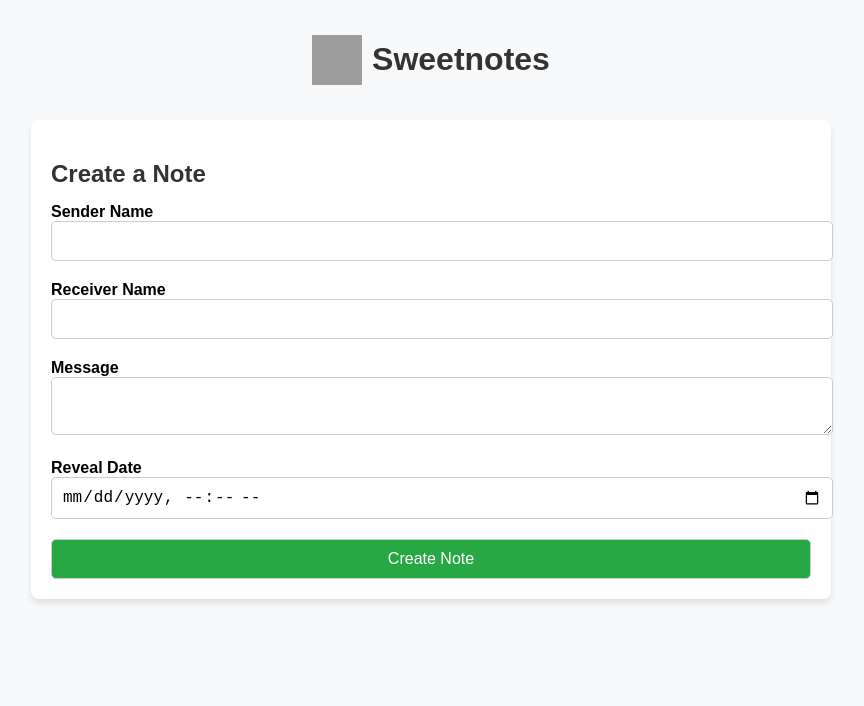
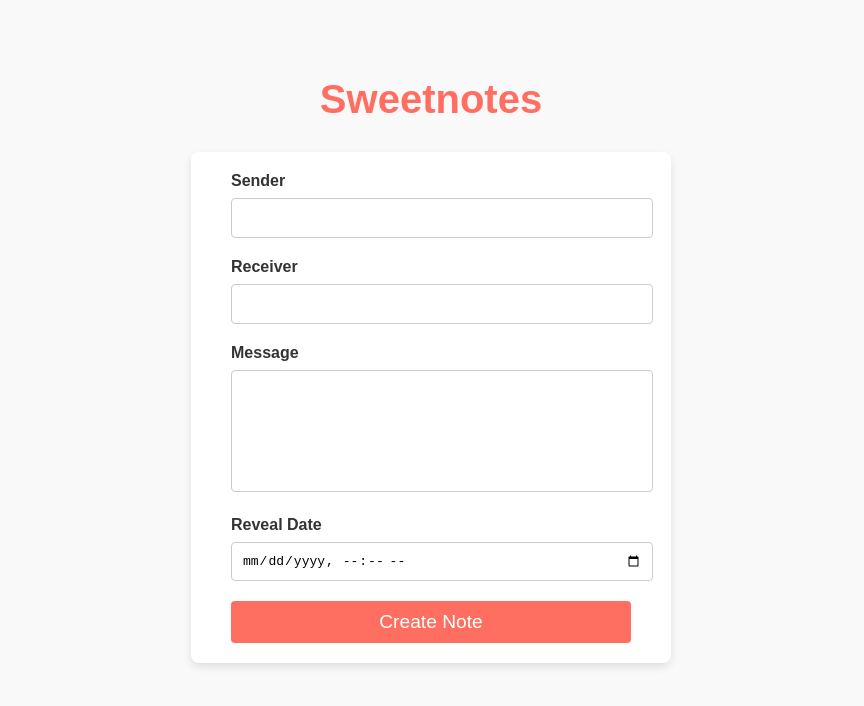
Before and after one commit to deepto98/sweetnotes, a React (Create React App) app in the folder frontend/: page / in a window 1280 px wide. Shown: the top 706 px of the page, without its empty margins (209-1073 px from the left). Built offline with nearby package versions, Linux system fonts and the light colour scheme; grey boxes are pictures that could not be loaded.

Commit message:
Updated color scheme, fixed null redirect issue, added share options

```diff
--- a/frontend/public/index.html
+++ b/frontend/public/index.html
@@ -24,7 +24,7 @@
       work correctly both with client-side routing and a non-root public URL.
       Learn how to configure a non-root public URL by running `npm run build`.
     -->
-    <title>React App</title>
+    <title>Sweetnotes</title>
   </head>
   <body>
     <noscript>You need to enable JavaScript to run this app.</noscript>
--- a/frontend/src/App.css
+++ b/frontend/src/App.css
@@ -1,29 +1,152 @@
 body {
-    margin: 0;
-    font-family: Arial, sans-serif;
-    background-color: #f8f9fa;
+  font-family: Arial, sans-serif;
+  background-color: #f9f9f9;
+  margin: 0;
+  padding: 0;
 }
 
-.app-container {
-    max-width: 800px;
-    margin: 0 auto;
-    padding: 20px;
+.create-note-container {
+  display: flex;
+  flex-direction: column;
+  align-items: center;
+  margin-top: 50px;
 }
 
-.app-header {
-    display: flex;
-    align-items: center;
-    justify-content: center;
-    margin-bottom: 20px;
+.title {
+  font-size: 2.5em;
+  color: #ff6f61;
+  margin-bottom: 30px;
 }
 
-.logo {
-    width: 50px;
-    height: 50px;
-    margin-right: 10px;
+.note-form {
+  background: #ffffff;
+  padding: 20px 40px;
+  border-radius: 8px;
+  box-shadow: 0 4px 8px rgba(0, 0, 0, 0.1);
+  max-width: 400px;
+  width: 100%;
 }
 
-h1 {
-    color: #333;
-    font-size: 2rem;
+.form-label {
+  display: block;
+  margin-bottom: 8px;
+  font-weight: bold;
+  color: #333333;
 }
+
+.form-input,
+.form-textarea {
+  width: 100%;
+  padding: 10px;
+  margin-bottom: 20px;
+  border: 1px solid #cccccc;
+  border-radius: 4px;
+  font-size: 1em;
+}
+
+.form-textarea {
+  resize: none;
+  height: 100px;
+}
+
+.submit-button {
+  width: 100%;
+  padding: 10px 15px;
+  background-color: #ff6f61;
+  color: #ffffff;
+  font-size: 1.2em;
+  border: none;
+  border-radius: 4px;
+  cursor: pointer;
+}
+
+.submit-button:hover {
+  background-color: #ff4c3b;
+}
+
+.submit-button:active {
+  background-color: #e04334;
+}
+
+
+.view-note-container {
+  display: flex;
+  flex-direction: column;
+  align-items: center;
+  margin-top: 50px;
+}
+
+.note-box {
+  background: #ffffff;
+  padding: 20px 40px;
+  border-radius: 8px;
+  box-shadow: 0 4px 8px rgba(0, 0, 0, 0.1);
+  max-width: 400px;
+  width: 100%;
+  text-align: left;
+}
+
+.error-message {
+  color: #e04334;
+  font-weight: bold;
+  text-align: center;
+}
+
+.note-box p {
+  margin: 10px 0;
+  font-size: 1.1em;
+  color: #333333;
+}
+
+.note-box strong {
+  color: #ff6f61;
+}
+
+.share-buttons {
+  display: flex;
+  justify-content: space-between;
+  align-items: center;
+  margin-top: 20px;
+}
+
+.copy-button,
+.whatsapp-button {
+  padding: 10px 20px;
+  font-size: 1em;
+  font-weight: bold;
+  color: #ffffff;
+  border: none;
+  border-radius: 4px;
+  cursor: pointer;
+  transition: all 0.3s ease;
+}
+
+.copy-button {
+  background-color: #007bff;
+}
+
+.copy-button:hover {
+  background-color: #0056b3;
+}
+
+.whatsapp-button {
+  background-color: #25d366;
+  display: flex;
+  align-items: center;
+  gap: 10px;
+}
+
+.whatsapp-button:hover {
+  background-color: #1ebc56;
+}
+
+.whatsapp-icon {
+  width: 20px;
+  height: 20px;
+}
+
+.copy-success {
+  margin-top: 10px;
+  color: #28a745;
+  font-weight: bold;
+}
--- a/frontend/src/App.js
+++ b/frontend/src/App.js
@@ -1,28 +1,18 @@
-import React from 'react';
-import { BrowserRouter as Router, Routes, Route } from 'react-router-dom';
-import CreateNote from './CreateNote';
-import ViewNote from './ViewNote';
-import './App.css';
+import React from "react";
+import { BrowserRouter as Router, Routes, Route } from "react-router-dom";
+import CreateNote from "./CreateNote";
+import ViewNote from "./ViewNote";
+import "./App.css";
 
-const App = () => {
+function App() {
   return (
     <Router>
-            <div className="app-container">
-                <header className="app-header">
-                    <img
-                        src="/sweetnotes-logo.png"
-                        alt="Sweetnotes Logo"
-                        className="logo"
-                    />
-                    <h1>Sweetnotes</h1>
-                </header>
       <Routes>
         <Route path="/" element={<CreateNote />} />
         <Route path="/notes/:id" element={<ViewNote />} />
       </Routes>
-            </div>
     </Router>
   );
-};
+}
 
 export default App;
--- a/frontend/src/CreateNote.css
+++ /dev/null
@@ -1,44 +0,0 @@
-.create-note-container {
-    background-color: #fff;
-    padding: 20px;
-    border-radius: 8px;
-    box-shadow: 0 4px 6px rgba(0, 0, 0, 0.1);
-    margin: 20px 0;
-}
-
-.create-note-form {
-    display: flex;
-    flex-direction: column;
-    gap: 15px;
-}
-
-.create-note-form label {
-    font-size: 1rem;
-    font-weight: bold;
-    margin-bottom: 5px;
-}
-
-.create-note-form input,
-.create-note-form textarea,
-.create-note-form button {
-    padding: 10px;
-    font-size: 1rem;
-    border: 1px solid #ccc;
-    border-radius: 5px;
-    width: 100%;
-}
-
-.create-note-form button {
-    background-color: #28a745;
-    color: white;
-    cursor: pointer;
-}
-
-.create-note-form button:hover {
-    background-color: #218838;
-}
-
-.error {
-    color: red;
-    font-size: 0.9rem;
-}
--- a/frontend/src/CreateNote.js
+++ b/frontend/src/CreateNote.js
@@ -1,84 +1,81 @@
-import React, { useState } from 'react';
-import { useNavigate } from 'react-router-dom';
-import axios from 'axios';
-import './CreateNote.css';
+import React, { useState } from "react";
+import { useNavigate } from "react-router-dom";
 
-const CreateNote = () => {
-    const [formData, setFormData] = useState({
-        sender: '',
-        receiver: '',
-        message: '',
-        revealDate: '',
-    });
-    const [error, setError] = useState(null);
+function CreateNote() {
+  const [sender, setSender] = useState("");
+  const [receiver, setReceiver] = useState("");
+  const [message, setMessage] = useState("");
+  const [revealDate, setRevealDate] = useState("");
   const navigate = useNavigate();
-
-    const handleChange = (e) => {
-        const { name, value } = e.target;
-        setFormData({ ...formData, [name]: value });
-    };
 
   const handleSubmit = async (e) => {
     e.preventDefault();
-        setError(null);
 
     try {
-            const response = await axios.post('http://localhost:5000/api/notes', formData);
-            const createdNoteId = response.data._id;
-            navigate(`/notes/${createdNoteId}`);
-        } catch (err) {
-            setError('Failed to create the note. Please check the inputs.');
+      const response = await fetch("http://localhost:5000/api/notes", {
+        method: "POST",
+        headers: { "Content-Type": "application/json" },
+        body: JSON.stringify({ sender, receiver, message, revealDate }),
+      });
+
+      if (response.ok) {
+        const data = await response.json();
+        const noteId = data.id; // Extract the note ID
+        navigate(`/notes/${noteId}`); // Redirect to the note's page
+      } else {
+        alert("Failed to create the note. Please try again.");
+      }
+    } catch (error) {
+      console.error("Error creating note:", error);
+      alert("An error occurred. Please try again later.");
     }
   };
 
   return (
     <div className="create-note-container">
-            <h2>Create a Note</h2>
-            {error && <p className="error">{error}</p>}
-            <form onSubmit={handleSubmit} className="create-note-form">
-                <label>
-                    Sender Name
+      <h1 className="title">Sweetnotes</h1>
+      <form className="note-form" onSubmit={handleSubmit}>
+        <label className="form-label">Sender</label>
         <input
           type="text"
-                        name="sender"
-                        value={formData.sender}
-                        onChange={handleChange}
+          className="form-input"
+          value={sender}
+          onChange={(e) => setSender(e.target.value)}
           required
         />
-                </label>
-                <label>
-                    Receiver Name
+
+        <label className="form-label">Receiver</label>
         <input
           type="text"
-                        name="receiver"
-                        value={formData.receiver}
-                        onChange={handleChange}
+          className="form-input"
+          value={receiver}
+          onChange={(e) => setReceiver(e.target.value)}
           required
         />
-                </label>
-                <label>
-                    Message
+
+        <label className="form-label">Message</label>
         <textarea
-                        name="message"
-                        value={formData.message}
-                        onChange={handleChange}
+          className="form-textarea"
+          value={message}
+          onChange={(e) => setMessage(e.target.value)}
+          required
+        ></textarea>
+
+        <label className="form-label">Reveal Date</label>
+        <input
+          type="datetime-local"
+          className="form-input"
+          value={revealDate}
+          onChange={(e) => setRevealDate(e.target.value)}
           required
         />
-                </label>
-                <label>
-                    Reveal Date
-                    <input
-                        type="datetime-local"
-                        name="revealDate"
-                        value={formData.revealDate}
-                        onChange={handleChange}
-                        required
-                    />
-                </label>
-                <button type="submit">Create Note</button>
+
+        <button className="submit-button" type="submit">
+          Create Note
+        </button>
       </form>
     </div>
   );
-};
+}
 
 export default CreateNote;
--- a/frontend/src/ViewNote.css
+++ /dev/null
@@ -1,25 +0,0 @@
-.view-note-container {
-    background-color: #fff;
-    padding: 20px;
-    border-radius: 8px;
-    box-shadow: 0 4px 6px rgba(0, 0, 0, 0.1);
-    margin: 20px 0;
-}
-
-.note-box {
-    padding: 20px;
-    border: 1px solid #ccc;
-    border-radius: 5px;
-    background-color: #f8f9fa;
-    line-height: 1.5;
-}
-
-h2 {
-    color: #333;
-    margin-bottom: 15px;
-}
-
-.error {
-    color: red;
-    font-size: 0.9rem;
-}
--- a/frontend/src/ViewNote.js
+++ b/frontend/src/ViewNote.js
@@ -1,43 +1,90 @@
-import React, { useEffect, useState } from 'react';
-import { useParams } from 'react-router-dom';
-import axios from 'axios';
-import './ViewNote.css';
+import React, { useEffect, useState } from "react";
+import { useParams } from "react-router-dom";
 
-const ViewNote = () => {
+function ViewNote() {
   const { id } = useParams();
   const [note, setNote] = useState(null);
-    const [loading, setLoading] = useState(true);
-    const [error, setError] = useState(null);
+  const [error, setError] = useState("");
+  const [copySuccess, setCopySuccess] = useState("");
+
+  const baseURL = "http://localhost:3000"; // Change this to your deployed frontend URL if hosting elsewhere.
 
   useEffect(() => {
     const fetchNote = async () => {
       try {
-                const response = await axios.get(`http://localhost:5000/api/notes/${id}`);
-                setNote(response.data);
-            } catch (err) {
-                setError('Failed to fetch the note.');
-            } finally {
-                setLoading(false);
+        const response = await fetch(`http://localhost:5000/api/notes/${id}`);
+        if (response.ok) {
+          const data = await response.json();
+          setNote(data);
+        } else {
+          setError("Failed to fetch the note.");
+        }
+      } catch (error) {
+        setError("An error occurred. Please try again later.");
       }
     };
 
     fetchNote();
   }, [id]);
 
-    if (loading) return <p>Loading...</p>;
-    if (error) return <p className="error">{error}</p>;
+  const copyToClipboard = () => {
+    const noteLink = `${baseURL}/notes/${id}`;
+    navigator.clipboard
+      .writeText(noteLink)
+      .then(() => setCopySuccess("Link copied to clipboard!"))
+      .catch(() => setCopySuccess("Failed to copy the link."));
+  };
+
+  const shareOnWhatsApp = () => {
+    if (note) {
+      const noteLink = `${baseURL}/notes/${id}`;
+      const whatsappMessage = `${note.sender} has a secretnote for ${note.receiver}: ${noteLink}`;
+      const whatsappURL = `https://wa.me/?text=${encodeURIComponent(whatsappMessage)}`;
+      window.open(whatsappURL, "_blank");
+    }
+  };
 
   return (
     <div className="view-note-container">
-            <h2>Note Details</h2>
+      <h1 className="title">Sweetnotes</h1>
       <div className="note-box">
-                <p><strong>Sender:</strong> {note.sender}</p>
-                <p><strong>Receiver:</strong> {note.receiver}</p>
-                <p><strong>Message:</strong> {note.message}</p>
-                <p><strong>Reveal Date:</strong> {new Date(note.revealDate).toLocaleString()}</p>
+        {error ? (
+          <p className="error-message">{error}</p>
+        ) : note ? (
+          <>
+            <p>
+              <strong>From:</strong> {note.sender}
+            </p>
+            <p>
+              <strong>To:</strong> {note.receiver}
+            </p>
+            <p>
+              <strong>Message:</strong> {note.message}
+            </p>
+            <p>
+              <strong>Reveal Date:</strong> {new Date(note.revealDate).toLocaleDateString()}
+            </p>
+            <div className="share-buttons">
+              <button className="copy-button" onClick={copyToClipboard}>
+                Copy Link
+              </button>
+              <button className="whatsapp-button" onClick={shareOnWhatsApp}>
+                <img
+                  src="https://upload.wikimedia.org/wikipedia/commons/6/6b/WhatsApp.svg"
+                  alt="WhatsApp"
+                  className="whatsapp-icon"
+                />
+                WhatsApp
+              </button>
+              {copySuccess && <p className="copy-success">{copySuccess}</p>}
+            </div>
+          </>
+        ) : (
+          <p>Loading note...</p>
+        )}
       </div>
     </div>
   );
-};
+}
 
 export default ViewNote;
```
Lines whose indentation alone changed are shown as unchanged.
